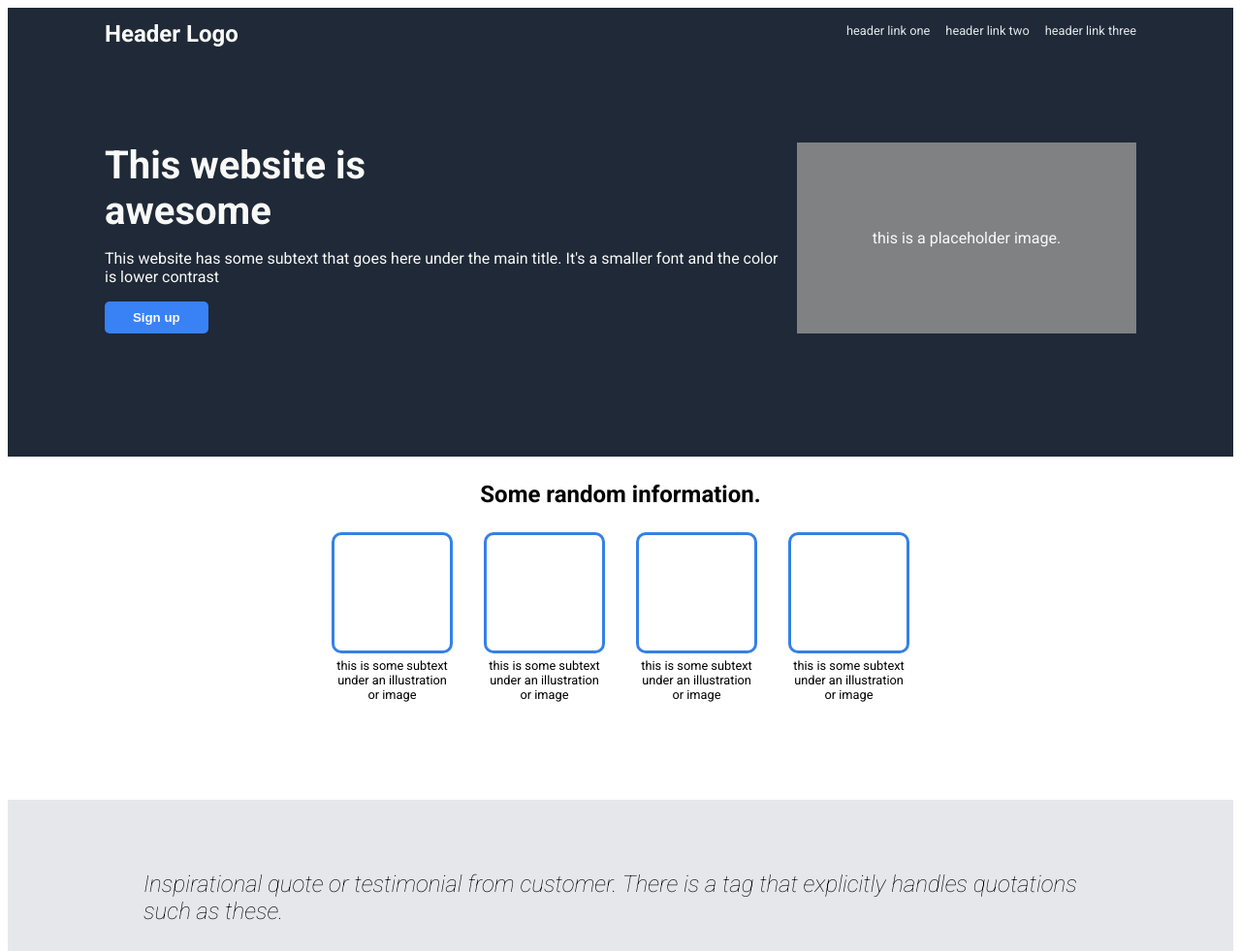
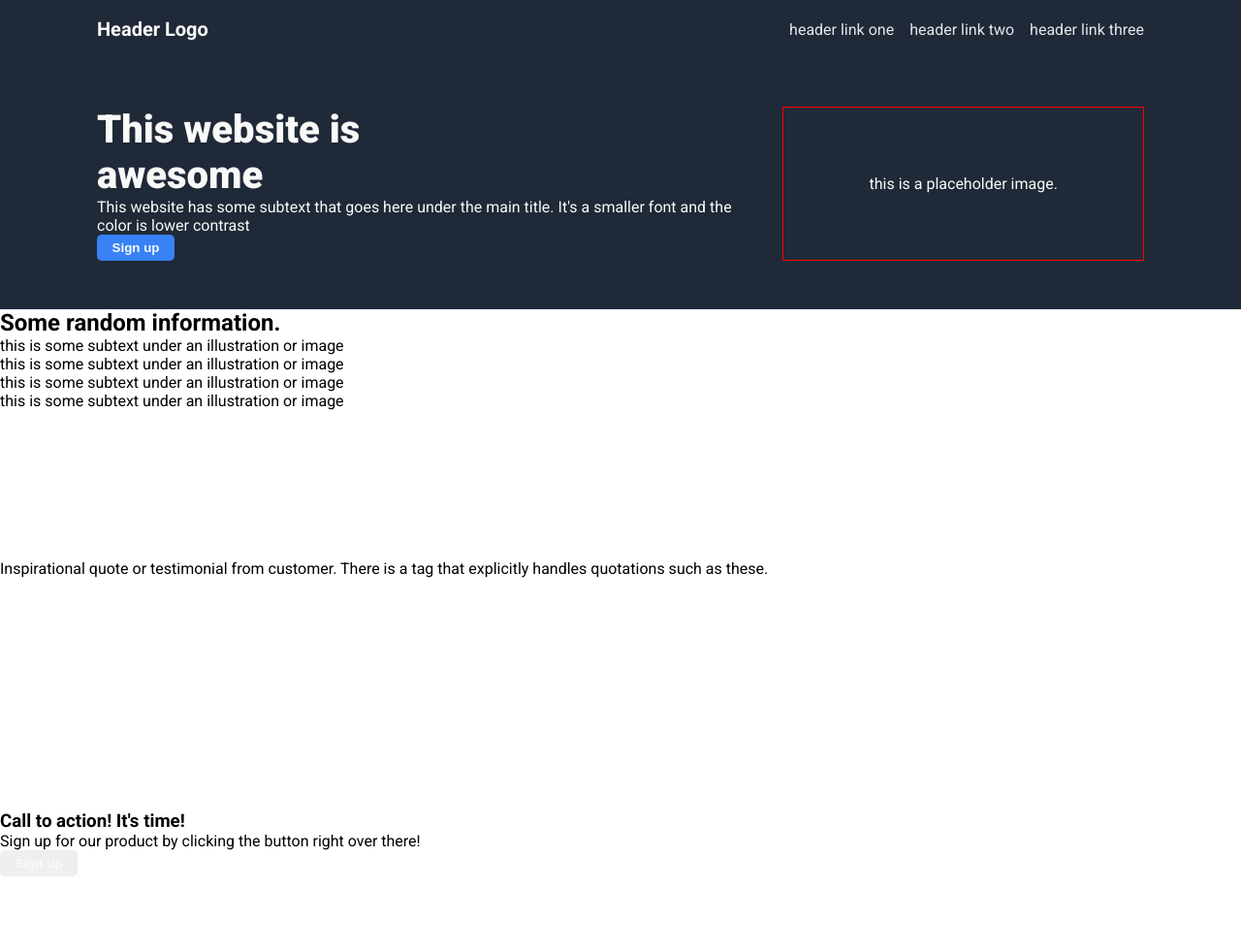
Before and after one commit to adrianbrown732/odin-landing-page, a plain HTML site: page index.html in a window 1280 px wide. Shown: the top 981 px of the page at 97% size. Drawn offline with Linux system fonts and the light colour scheme.

Commit message:
Edit section one

```diff
--- a/css/styles.css
+++ b/css/styles.css
@@ -1,202 +1,113 @@
-/* GLOBAL STYLES
-*********************************/
-
-body {
-    font-family: Roboto;
-    min-height: 100vh;
-}
-
-* {
+/* Box sizing rules */
+*,
+*::before,
+*::after {
     box-sizing: border-box;
 }
 
+/* Remove default margin */
+body,
 h1,
 h2,
-ul {
+h3,
+h4,
+p,
+figure,
+blockquote,
+dl,
+dd {
     margin: 0;
-    padding: 0;
 }
 
-ul {
-    list-style-type: none;
+/* Remove list styles on ul, ol elements with a list role, which suggests default styling will be removed */
+ul,
+ol {
+    list-style: none;
 }
 
+/* Remove link decoration */
 a {
     text-decoration: none;
 }
 
-/* HEADER
-*********************************/
+/* Typeface  */
+body {
+    font-family: Roboto;
+}
 
-a {
-    font-size: .8em;
+/* Button  */
+.buttons {
+    width: 6em;
+    height: 2em;
+    border: none;
+    border-radius: 5px;
+    font-weight: 900;
+    color: #f9faf8;
+}
+
+/* HEADER */
+.header-flex,
+.nav-flex {
+    display: flex;
+}
+
+.header-flex {
+    justify-content: space-between;
+    align-items: center;
+    height: 60px;
+    padding: 0px 100px 0;
+    background: #1f2937;
+}
+
+.nav-flex {
+    align-items: center;
+    gap: 1em;
+}
+
+.header-flex h2 {
+    color: #f9faf8;
+}
+
+.nav-flex a {
     color: #e5e7eb;
 }
 
-.one h1,
-.header-flex h2,
-.one p {
+.header-flex h2 {
+    font-size: 1.25em;
+}
+
+/* MAIN  */
+.main-grid {
+    display: grid;
+    grid-template-rows: repeat(4, 1fr);
+}
+
+/* Section one */
+.section-one {
+    display: flex;
+    background: #1f2937;
+    padding: 50px 100px 50px;
+    gap: 2em;
+}
+
+.section-one h1 {
+    font-size: 2.5em;
+    font-weight: 900;
     color: #f9faf8;
 }
 
-.header-flex h2 {
-    font-size: 1.5em;
+.section-one p {
+    color: #f9faf8;
 }
 
-header,
-footer,
-.one {
-    background: #1f2937;
-}
-
-.header-flex {
-    display: flex;
-    justify-content: space-between;
-    padding: 1% 100px 35px;
-}
-
-
-.nav-flex {
-    display: flex;
-    gap: 1em;
-}
-
-.main-article-flex {
-    display: flex;
-    padding: 0px 100px;
-}
-
-/* SECTION ONE
-*********************************/
-
-.one {
-    gap: 1em;
-    padding-top: 5%;
-    padding-bottom: 10%;
-}
-
-.one h1 {
-    font-size: 2.5em;
-    font-weight: bolder;
+.section-one button {
+    background: #3882f6;
 }
 
 .section-image {
     display: flex;
     justify-content: center;
     align-items: center;
-    background: #808183;
-    flex: 0 0 350px;
+    width: 450px;
+    border: 1px solid red;
 }
-
-.section-image p {
-    color: #f9faf8;
-}
-
-.buttons {
-    height: 2.5em;
-    width: 8em;
-    border: none;
-    border-radius: 5px;
-    font-weight: bolder;
-    color: #f9faf8;
-}
-
-.one button {
-    background: #3882f6;
-}
-
-/* SECTION TWO
-*********************************/
-
-.main-box {
-    width: 125px;
-    height: 125px;
-    border: 3px solid rgb(52, 129, 230);
-    border-radius: 10px;
-    margin-bottom: .3em;
-}
-
-.two {
-    text-align: center;
-    padding-top: 2%;
-    padding-bottom: 8%;
-}
-
-.two h2 {
-    margin-bottom: 2%;
-}
-
-.div-box {
-    text-align: center;
-    flex: 0 0 100px;
-}
-
-.div-box p {
-    margin: 0;
-    font-size: .8em;
-}
-
-.info-gallery {
-    display: flex;
-    justify-content: center;
-    gap: 32px;
-}
-
-/* SECTION THREE
-*********************************/
-
-.three {
-    background: #e5e7eb;
-    padding-top: 2%;
-    padding-bottom: 5%;
-}
-
-blockquote {
-    font-size: 1.5em;
-    font-style: italic;
-    font-weight: lighter;
-}
-
-/* CALL TO ACTION
-*********************************/
-.cta-prompt h3,
-.cta-prompt p {
-    margin: 0;
-    padding: 0;
-    color: #f9faf8;
-}
-
-.cta {
-    padding-top: 5%;
-    padding-bottom: 5%;
-}
-
-.cta-prompt {
-    display: flex;
-    background: #3882f6;
-    flex: 1;
-    padding: 3% 10%;
-    justify-content: space-between;
-    align-items: center;
-    border-radius: 5px;
-}
-
-.cta button {
-    background: #3882f6;
-    border: 2px solid #f9faf8;
-}
-
-/* FOOTER
-*********************************/
-.footer p {
-    margin: 0;
-    padding: 0;
-    color: #f9faf8;
-    font-size: .7em;
-}
-
-.footer {
-    text-align: center;
-    padding-top: 2%;
-    padding-bottom: 2%;
-}
--- a/index.html
+++ b/index.html
@@ -11,7 +11,7 @@
     <link
         href="https://fonts.googleapis.com/css2?family=Roboto:ital,wght@0,100;0,300;0,400;0,500;0,700;0,900;1,100;1,300;1,400;1,500;1,700;1,900&display=swap"
         rel="stylesheet">
-    <title>Odin Landing Page</title>
+    <title>Odin Landing Page Grid</title>
 </head>
 
 <body>
@@ -26,22 +26,24 @@
         </nav>
     </header>
 
-    <main class="main-flex">
-        <section class="main-article-flex one">
+    <main class="main-grid">
+        <section class="section-one">
             <div>
                 <h1>This website is <br>awesome</h1>
                 <p>This website has some subtext that goes here under the main title. It's a smaller font and the color
                     is lower contrast</p>
                 <div><button class="buttons">Sign up</button></div>
             </div>
+
+
             <div class="section-image">
                 <p>this is a placeholder image.</p>
             </div>
         </section>
 
-        <section class="two">
+        <section class="section-two">
             <h2>Some random information.</h2>
-            <div class="main-article-flex info-gallery">
+            <div class="section-flex info-gallery">
                 <div class="div-box">
                     <div class="main-box"></div>
                     <p>this is some subtext under an illustration or image</p>
@@ -61,7 +63,7 @@
             </div>
         </section>
 
-        <section class="main-article-flex three">
+        <section class="section-three">
             <blockquote>
                 <p>Inspirational quote or testimonial from customer. There is a tag that explicitly handles quotations
                     such
@@ -69,7 +71,7 @@
             </blockquote>
         </section>
 
-        <section class="main-article-flex cta">
+        <section class="cta">
             <div class="cta-prompt">
                 <div>
                     <h3>Call to action! It's time!</h3>
@@ -81,9 +83,10 @@
         </section>
     </main>
 
-    <footer class="footer">
+    <footer class="footer-flex">
         <p>Copyright c The Breezy Project 2024</p>
     </footer>
+
 
 </body>
 
```
